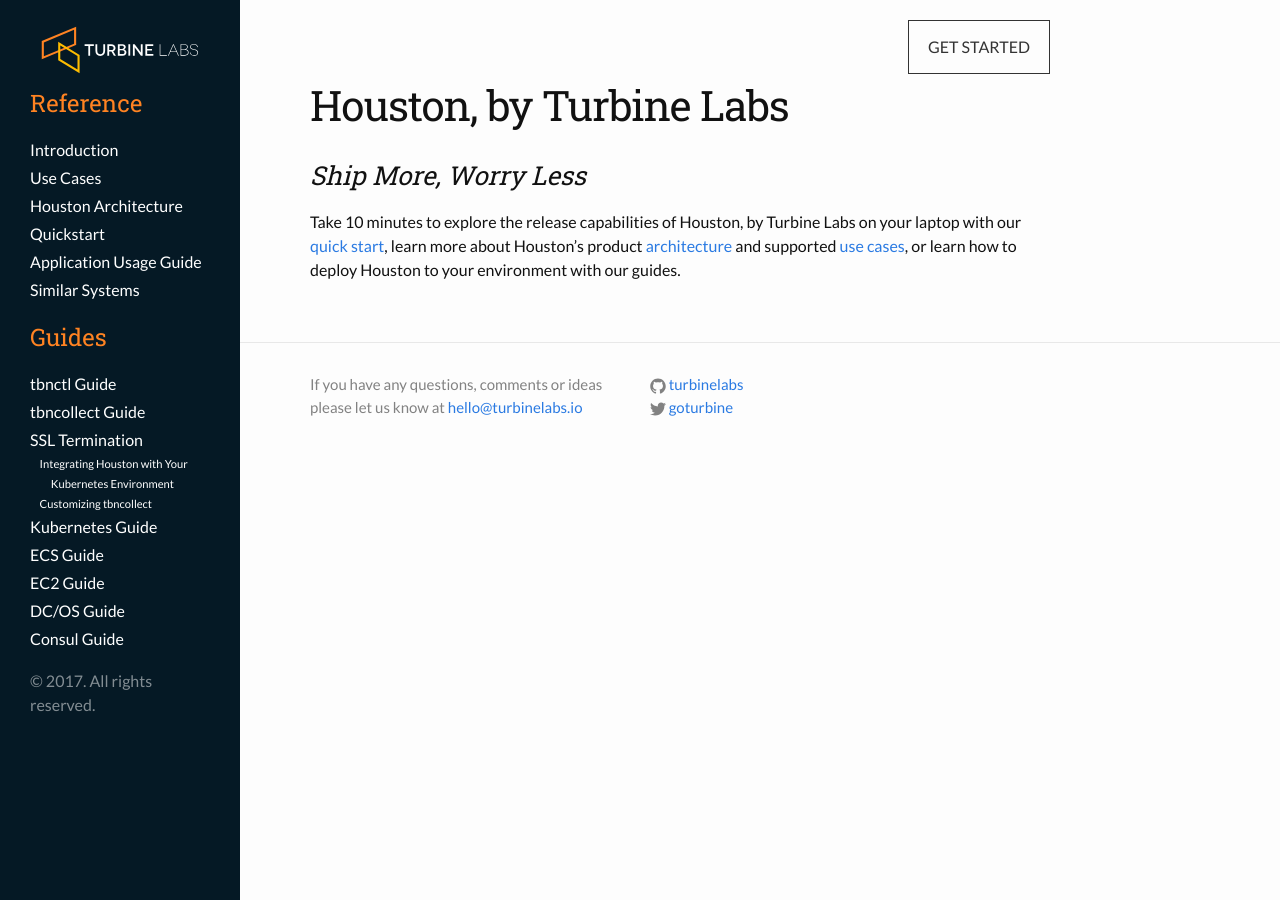
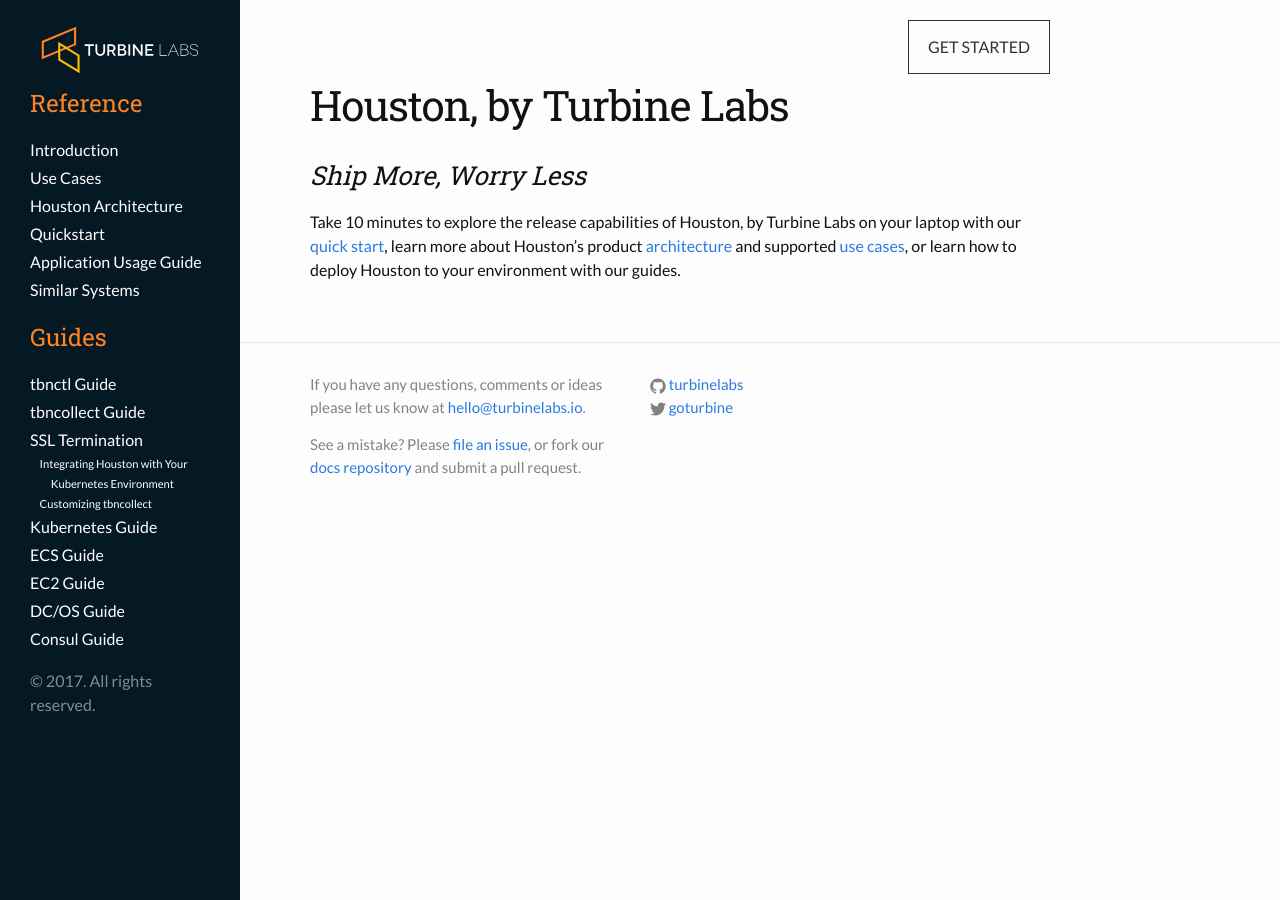
Before and after one commit to turbinelabs/docs, a Jekyll site: the page built from index.md, in a window 1280 px wide. Built offline with Jekyll 4.4.1, drawn with Linux system fonts in a browser that asks for light colours; nearby versions of some CDN libraries; Markdown is read by kramdown in place of the engine named in the settings; a script that is not in the unit is left out.

Commit message:
give repo issues by default, add a link to file an issue or pull request (#3862)
Add a link in the footer that lets folks open issues or fork and send a PR when they find problems with the docs.

Also make issues turned on when initing a new repo.

![screen shot 2017-09-14 at 4 24 12 pm](https://user-images.githubusercontent.com/362808/30460035-2c834362-9969-11e7-9d4f-75ac98abaee5.png)

fbshipit-source-id: 37cf9d4

```diff
--- a/_includes/footer.html
+++ b/_includes/footer.html
@@ -4,8 +4,12 @@
 
     <div class="footer-col-wrapper">
       <div class="footer-col footer-col-3">
-        If you have any questions, comments or ideas please let us know at
-        <a href="mailto:{{ site.email }}">{{ site.email }}</a>
+        <p>If you have any questions, comments or ideas please let us know at
+        <a href="mailto:{{ site.email }}">{{ site.email }}</a>.
+        </p>
+        <p>See a mistake? Please <a href="https://github.com/turbinelabs/docs/issues/new">file an issue</a>,
+        or fork our <a href="https://github.com/turbinelabs/docs">docs repository</a> and submit a pull request.
+        </p>
       </div>
 
       <div class="footer-col footer-col-2">
```
